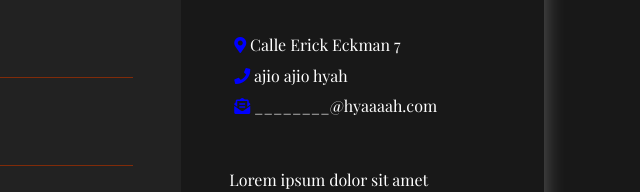
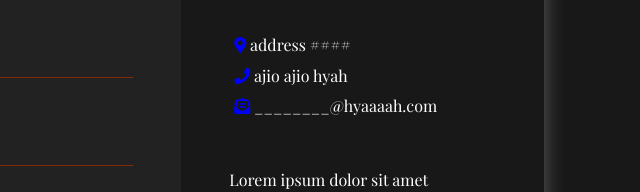
Before and after one commit to RivierGrullon/contact, a plain HTML site: page index.html in a window 1280 px wide. Shown: the part 248-440 px from the top of the page, 640-1280 px from the left. Drawn offline with nearby package versions, Linux system fonts and the light colour scheme.

Commit message:
some changes

```diff
--- a/index.html
+++ b/index.html
@@ -59,7 +59,7 @@
             <div class="contact-info">
                 <h4>More info</h4>
                 <ul>
-                    <li><i class="fas fa-map-marker-alt" style="color: blue;"></i> Calle Erick Eckman 7</li>
+                    <li><i class="fas fa-map-marker-alt" style="color: blue;"></i> address ####</li>
                     <li><i class="fas fa-phone" style="color: blue;"></i> ajio ajio hyah</li>
                     <li><i class="fas fa-envelope-open-text" style="color: blue;"></i> ________@hyaaaah.com</li>
                 </ul>
```
